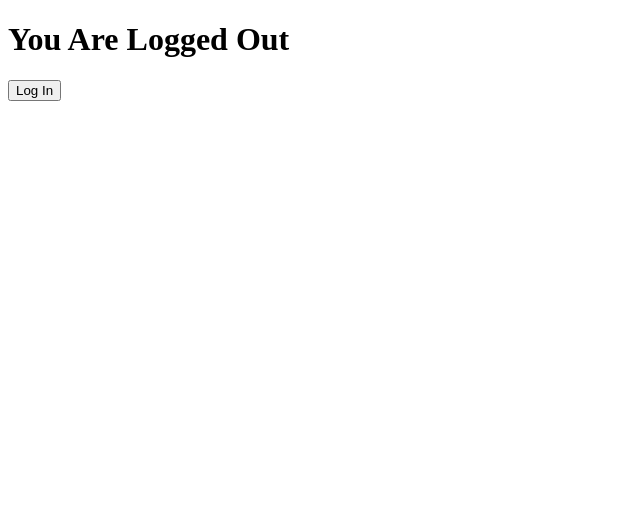
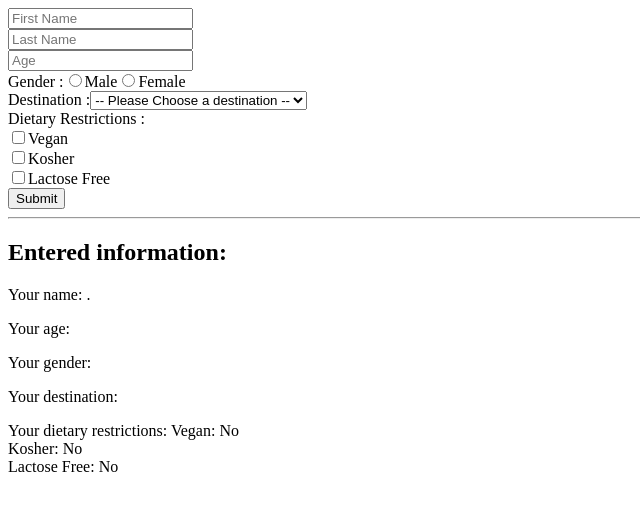
Before and after one commit to vmanav/ReactJs, a React (Create React App) app in the folder my-app/: page / in a window 1280 px wide. Shown: the top 510 px of the page, without its empty margins (0-640 px from the left). Built offline with nearby package versions, Linux system fonts and the light colour scheme.

Commit message:
completed 48, React Forms Practice

```diff
--- a/my-app/src/index.js
+++ b/my-app/src/index.js
@@ -2,6 +2,8 @@ import React, { Component } from 'react';
 import ReactDOM from 'react-dom';
 
 import randomcolor from 'randomcolor';
+
+
 // import App from './App';
 // import './style.css'
 
@@ -346,7 +348,7 @@ class Clock extends React.Component {
 // React CONDITIONAL RENDER
 function Conditional(props) {
 
-    return(
+    return (
         <div>
             <p>  content content content content  </p>
         </div>
@@ -420,36 +422,326 @@ function Conditional(props) {
 
 
 
-// React Conditional Render Practice =>
+// // React Conditional Render Practice =>
+// class App extends React.Component {
+//     constructor(){
+//         super();
+//         this.state = {
+//             isLoggedIn : false
+//         }
+//         this.handleClick = this.handleClick.bind(this);
+//     }
+
+//     handleClick(){
+//         // console.log("clicked");
+//         this.setState((prevState)=>{
+//             return{
+//                 isLoggedIn: !prevState.isLoggedIn
+//             }
+//         })
+//     }
+
+//     render() {
+//         let buttonText = this.state.isLoggedIn ? "Log Out" : "Log In";
+//         // console.log("buttonText -> ", buttonText);
+//         return(
+//             <div>
+//                 {this.state.isLoggedIn ? <h1>You Are Logged In </h1> : <h1>You Are Logged Out </h1>}
+//                 <button onClick={this.handleClick}>{buttonText}</button>
+//             </div>
+//         )
+//     }
+// }
+
+
+
+
+
+// // Fetching data from an API with React =>
+// REFER COURSE, `swap API` not working in code
+
+
+
+
+
+// // REACT FORMS PART 1, 2 ==>
+
+// class App extends Component {
+//     constructor() {
+//         super()
+//         this.state = {
+//             firstName: "",
+//             lastName: "",
+//             isFriendly: true,
+//             gender: "",
+//             favColor: "Blue",
+//             password: ""
+//         }
+//         this.handleChange = this.handleChange.bind(this);
+//         this.handleSubmit = this.handleSubmit.bind(this);
+//     }
+//     handleChange(event) {
+//         // console.log(event);
+//         // console.log(event.target.value);
+//         // this.setState({
+//         //     [event.target.name] : event.target.value
+//         // })
+//         // ALTERNATIVE
+//         // coopy the name and value from `event.target` before
+//         const { name, value, type, checked} = event.target;
+//         type === "checkbox" ? this.setState({ [name]: checked }) : this.setState({ [name]: value })
+//     }
+
+//     handleSubmit(event) {
+//         alert('Submitted Name : ' + this.state.firstName + ' ' + this.state.lastName);
+//         event.preventDefault();
+//     }
+
+//     render() {
+//         return (
+//             <form onSubmit={this.handleSubmit}>
+//                 <input type='text' value={this.state.firstName} name="firstName" placeholder="First Name" onChange={this.handleChange} />
+//                 <br />
+//                 <input type='text' value={this.state.lastName} name="lastName" placeholder="Last Name" onChange={this.handleChange} />
+//                 <hr />
+//                 <h3> Name : {this.state.firstName} {this.state.lastName}</h3>
+//                 <hr />
+
+//                 {/* <input type="submit" value="Submit" /> */}
+
+//                 {/* Other useful form elements: */}
+//                 {/* *  */}
+//                 {/* *  <textarea /> element */}
+//                 {/* *  <input type="checkbox" /> */}
+//                 {/* *  <input type="radio" /> */}
+//                 {/* *  <select> and <option> elements */}
+
+
+//                 {/* TEXTAREA => */}
+//                 {/* in out orl HTML this is like this : <textarea></textarea> */}
+//                 {/* but REACT modifed it as an selfClosingtag so that we can use `value` attribute */}
+//                 <textarea
+//                     value={"Some Random Text"}
+//                     onChange={this.handleChange}
+//                 />
+
+
+//                 {/* CHECKBOX */}
+//                 <input
+//                     type="checkbox"
+//                     name="isFriendly"
+//                     checked={this.state.isFriendly}
+//                     onChange={this.handleChange}
+//                 />  Is Friendly ?
+
+
+//                 <br />
+//                 {/* RADIO BUTTON */}
+//                 <input
+//                         type="radio"
+//                         name="gender"
+//                         value="male"
+//                         checked={this.state.gender === "male" }
+//                         onChange={this.handleChange}
+//                 /> Male
+
+//                 <input
+//                         type="radio"
+//                         name="gender"
+//                         value="female"
+//                         checked={this.state.gender === "female" }
+//                         onChange={this.handleChange}
+//                 /> Female
+//                 <br />
+//                 <h2>You are a {this.state.gender}</h2>
+
+
+//                 <br />
+//                 {/* SELECT TAG */}
+//                 <label>Favorite Color:</label>
+//                 <select
+//                     value={this.state.favColor}
+//                     onChange={this.handleChange}
+//                     name="favColor"
+//                 >
+//                     <option
+//                         value="Red"
+//                     >Red
+//                     </option>
+//                     <option
+//                         value="Blue"
+//                     >Blue
+//                     </option>
+//                     <option
+//                         value="Green"
+//                     >Green
+//                     </option>
+//                 </select>
+//                 <h2>Your favourite color is : {this.state.favColor}</h2>
+
+//                 {/* REACT allows us to write a single handle change for all elements with an exception for `CHECKBOXES` */}
+//                 <hr />
+//                 <input
+//                     name="password"
+//                     type="password"
+//                     onChange={this.handleChange}
+//                     // value={this.state.password}
+//                 />
+//                 <br />
+//                 <h3>Password Chosen by you is : {this.state.password}</ h3>
+
+//             </form>
+//         )
+//     }
+// }
+
+
+
+
+
+
+// REACT FORMS PRACTICE
+
 class App extends React.Component {
-    constructor(){
-        super();
+    constructor() {
+        super()
         this.state = {
-            isLoggedIn : false
+            firstName: "",
+            lastName: "",
+            age: "",
+            gender: "",
+            destination: "",
+            dietaryRestrictions: {
+                isVegan: false,
+                isKosher: false,
+                isLactoseFree: false
+            }
+
         }
-        this.handleClick = this.handleClick.bind(this);
+        this.handleChange = this.handleChange.bind(this);
     }
 
-    handleClick(){
-        // console.log("clicked");
-        this.setState((prevState)=>{
-            return{
-                isLoggedIn: !prevState.isLoggedIn
-            }
-        })
+    handleChange(event) {
+        const { name, value, type, checked } = event.target;
+
+        type === "checkbox" ?
+            this.setState((prevState) => {
+                return {
+                    dietaryRestrictions: {
+                        ...prevState.dietaryRestrictions,
+                        [name]: checked
+                    }
+                }
+            }) :
+            this.setState({
+                [name]: value
+            });
     }
 
     render() {
-        let buttonText = this.state.isLoggedIn ? "Log Out" : "Log In";
-        // console.log("buttonText -> ", buttonText);
-        return(
-            <div>
-                {this.state.isLoggedIn ? <h1>You Are Logged In </h1> : <h1>You Are Logged Out </h1>}
-                <button onClick={this.handleClick}>{buttonText}</button>
-            </div>
+        return (
+            <main>
+                <form>
+
+                    <input
+                        placeholder="First Name"
+                        name="firstName"
+                        value={this.state.firstName}
+                        onChange={this.handleChange}
+                    />
+                    <br />
+                    <input
+                        name="lastName"
+                        value={this.state.lastName}
+                        onChange={this.handleChange}
+                        placeholder="Last Name"
+                    />
+                    <br />
+
+                    <input
+                        name="age"
+                        value={this.state.age}
+                        onChange={this.handleChange}
+                        placeholder="Age" />
+                    <br />
+
+                    Gender :
+                    <input
+                        type="radio"
+                        name="gender"
+                        checked={this.state.gender === "Male"}
+                        value="Male"
+                        onChange={this.handleChange}
+                    />Male
+                     <input
+                        type="radio"
+                        name="gender"
+                        checked={this.state.gender === "Female"}
+                        value="Female"
+                        onChange={this.handleChange}
+                    />Female
+                    <br />
+
+                    Destination :
+                    <select
+                        name="destination"
+                        value={this.state.destination}
+                        onChange={this.handleChange}
+                    >
+                        <option value="">-- Please Choose a destination --</option>
+                        <option value="Delhi">Delhi</option>
+                        <option value="Goa">Goa</option>
+                        <option value="Ladakh">Ladakh</option>
+                    </select>
+                    <br />
+
+                    Dietary Restrictions :
+                    <br />
+                    <input
+                        type="checkbox"
+                        name="isVegan"
+                        checked={this.state.dietaryRestrictions.isVegan}
+                        onChange={this.handleChange}
+                    />Vegan
+                    <br />
+                    <input
+                        type="checkbox"
+                        name="isKosher"
+                        checked={this.state.dietaryRestrictions.isKosher}
+                        onChange={this.handleChange}
+                    />Kosher
+                    <br />
+                    <input
+                        type="checkbox"
+                        name="isLactoseFree"
+                        checked={this.state.dietaryRestrictions.isLactoseFree}
+                        onChange={this.handleChange}
+                    />Lactose Free
+                    <br />
+
+                    <button>Submit</button>
+                </form>
+
+                <hr />
+                <h2>Entered information:</h2>
+                <p>Your name: {this.state.firstName} {this.state.lastName}.</p>
+                <p>Your age: {this.state.age}</p>
+                <p>Your gender: {this.state.gender}</p>
+                <p>Your destination: {this.state.destination}</p>
+
+                <p>
+                    Your dietary restrictions:
+                    Vegan: {this.state.dietaryRestrictions.isVegan ? "Yes" : " No"}
+                    <br />
+                    Kosher: {this.state.dietaryRestrictions.isKosher ? "Yes" : " No"}
+                    <br />
+                    Lactose Free: {this.state.dietaryRestrictions.isLactoseFree ? "Yes" : " No"}
+                    <br />
+                </p>
+
+            </main>
         )
     }
 }
 
-
 ReactDOM.render(<App />, document.getElementById('root'));
```
